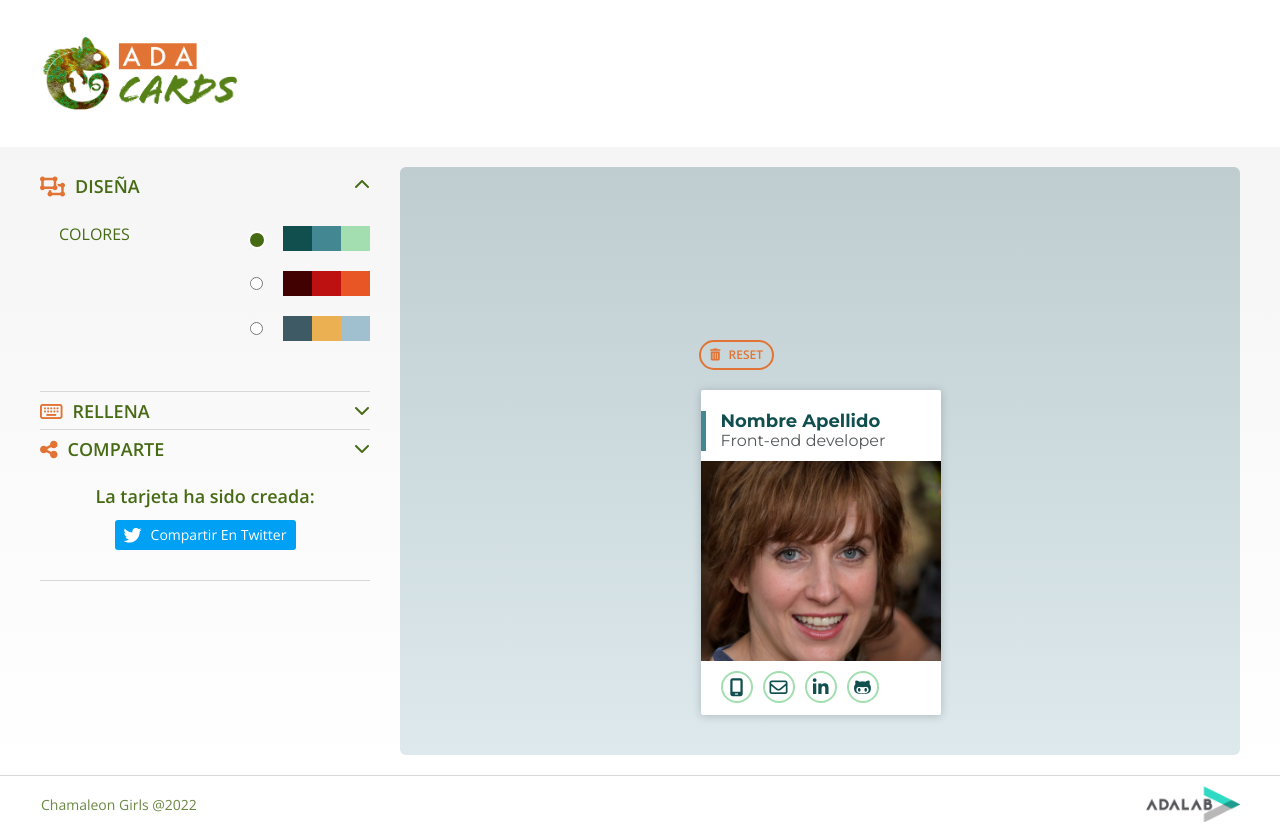
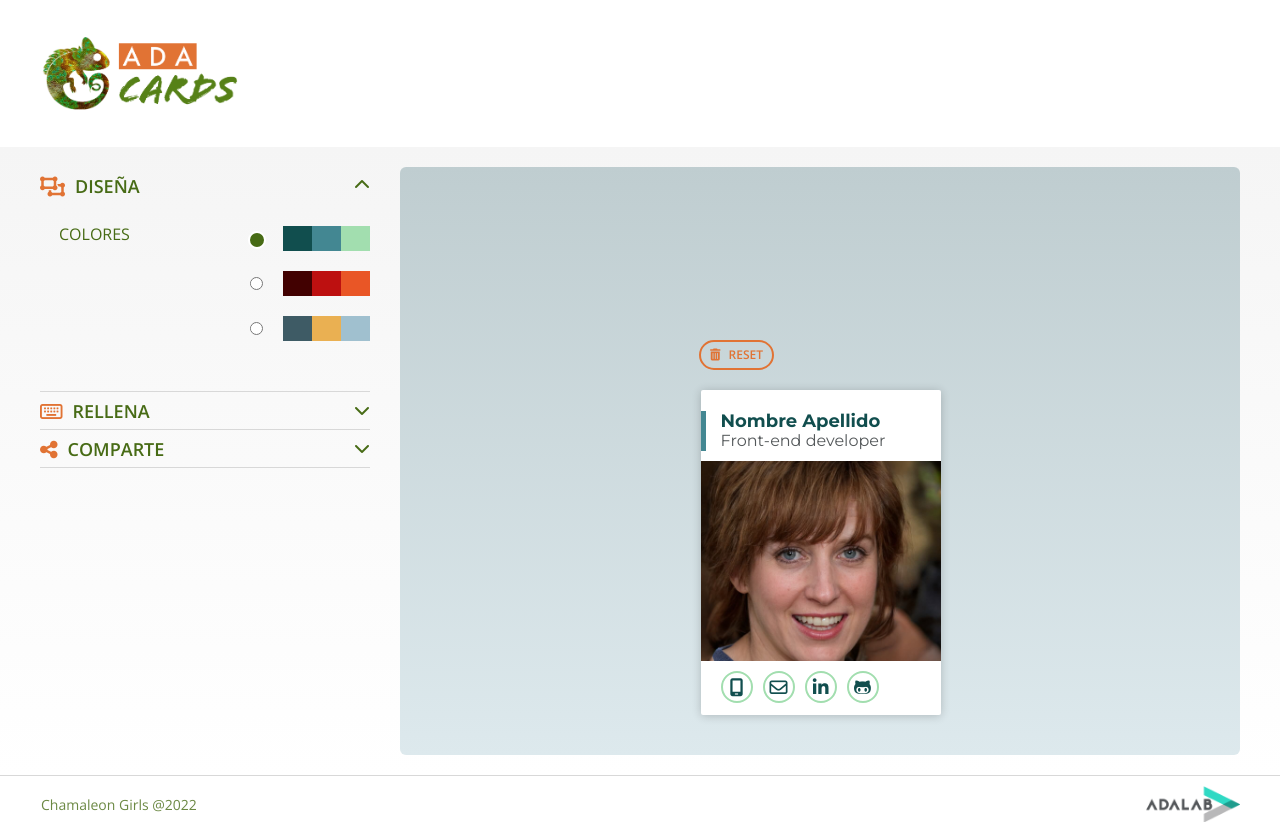
Before and after one commit to Adalab/project-promo-r-module-3-team-3, a React (Create React App) app: page / in a window 1280 px wide. Built offline with nearby package versions, Linux system fonts and the light colour scheme.

Commit message:
Feat hide twitter btn logic

```diff
--- a/src/components/App.js
+++ b/src/components/App.js
@@ -67,6 +67,7 @@ function App() {
   const handleClickFetch = () => {
     fetchApi(data).then((responseData) => {
       setApiCard(responseData);
+      console.log(responseData);
     });
   };
 
--- a/src/components/Share.js
+++ b/src/components/Share.js
@@ -2,6 +2,7 @@ function Share(prop) {
   const handleShare = (ev) => {
     ev.preventDefault();
     prop.handleClickFetch();
+    console.log(prop.apiCard);
   };
   return (
     <fieldset className="fieldset">
@@ -25,7 +26,7 @@ function Share(prop) {
           </span>
         </button>
       </div>
-      <div className="js-shareTwitter shareTwitter {/*hide*/} shareTwitter2">
+      <div className={`shareTwitter shareTwitter2 ${prop.apiCard.success || 'hide'}`}>
         <h4 className="shareTwitter__text">La tarjeta ha sido creada:</h4>
         <a
           className="js-cardLink shareTwitter__link"
--- a/src/styles/App.scss
+++ b/src/styles/App.scss
@@ -21,8 +21,3 @@
 .hide {
   display: none;
 }
-
-
-.rotate {
-  transform: rotate(180deg);
-}
--- a/src/styles/main.scss
+++ b/src/styles/main.scss
@@ -21,8 +21,3 @@
 .hide {
   display: none;
 }
-
-
-.rotate {
-  transform: rotate(180deg);
-}
```
